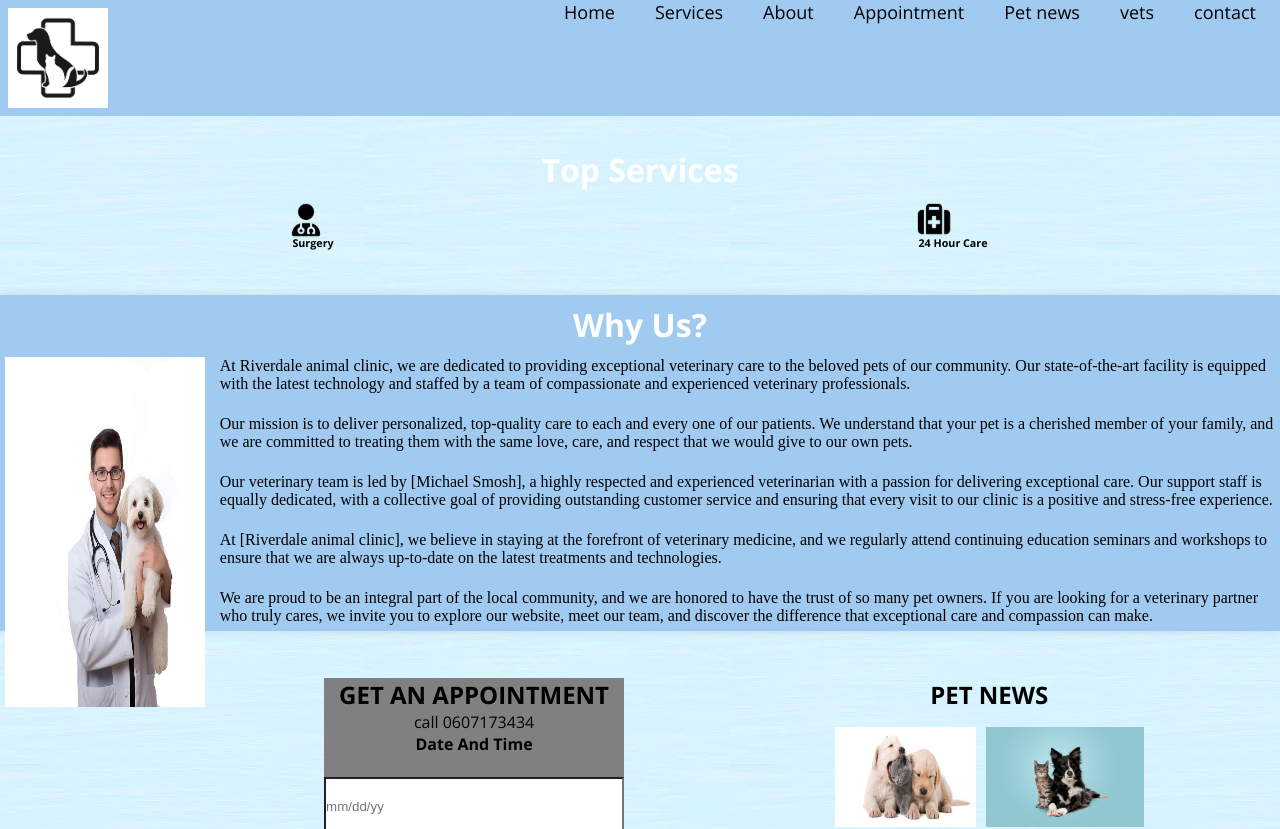
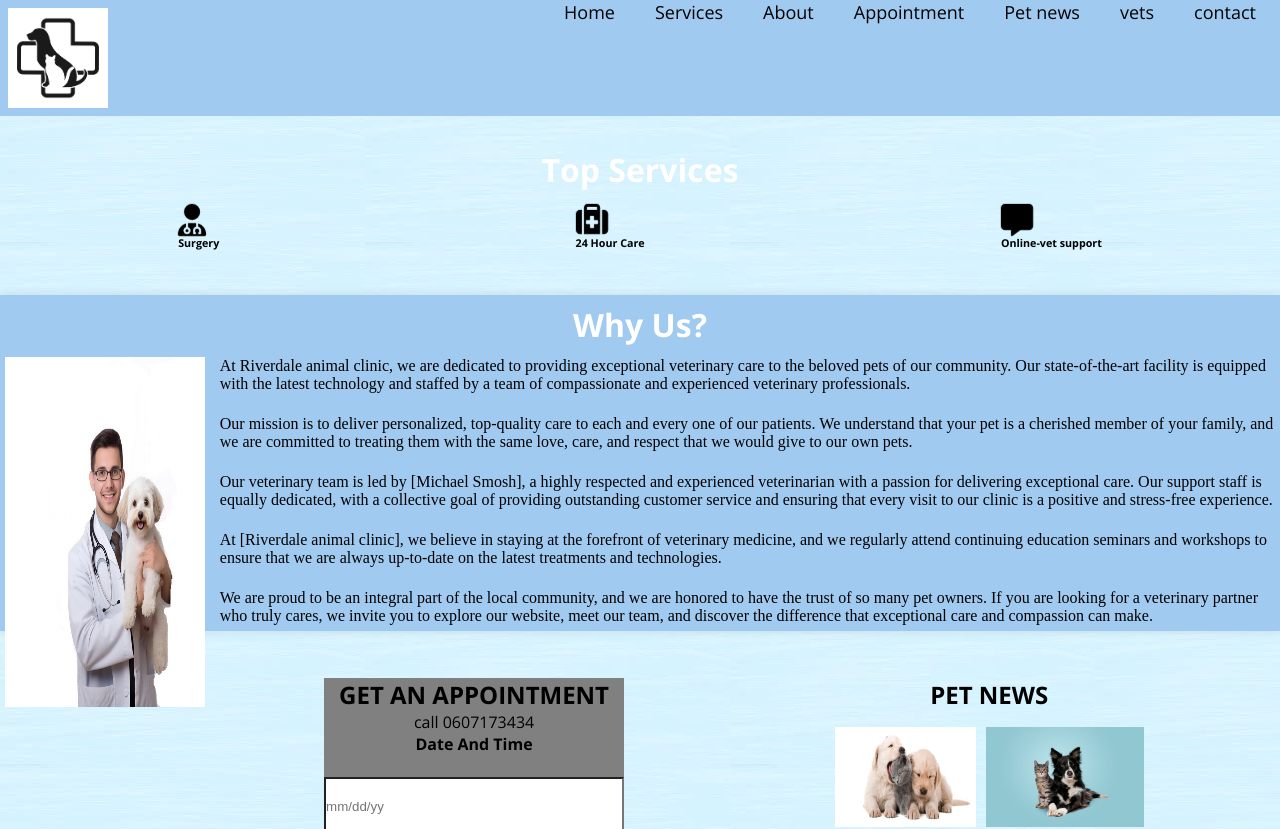
Before and after one commit to Jirish007/Animal-clinic, a React (Create React App) app: page / in a window 1280 px wide. Shown: the top 829 px of the page. Built offline with nearby package versions, Linux system fonts and the light colour scheme; a web font is replaced by a local one.

Commit message:
Added an extra icon for online support

```diff
--- a/src/App.js
+++ b/src/App.js
@@ -25,6 +25,7 @@ import { FontAwesomeIcon } from '@fortawesome/react-fontawesome';
 import { faShieldDog} from '@fortawesome/free-solid-svg-icons';
 import { faUserDoctor } from '@fortawesome/free-solid-svg-icons/faUserDoctor';
 import { faSuitcaseMedical } from '@fortawesome/free-solid-svg-icons/faSuitcaseMedical';
+import { faMessage } from '@fortawesome/free-solid-svg-icons/faMessage';
 //THIS IS THE LOGO//
 import Logo from "./images/logo.jpg"
 function App() {
@@ -93,7 +94,10 @@ setToggle(!toggle)
   <FontAwesomeIcon icon={faSuitcaseMedical} beat size="2xl" />
     <h6>24 Hour Care</h6>
     </section>
-
+  <section>
+  <FontAwesomeIcon icon={faMessage} beat size="2xl" />
+  <h6>Online-vet support</h6>
+  </section>
  </div>
  <div className='services_container' id='section3'>
   <h2>Why Us?</h2>
```
